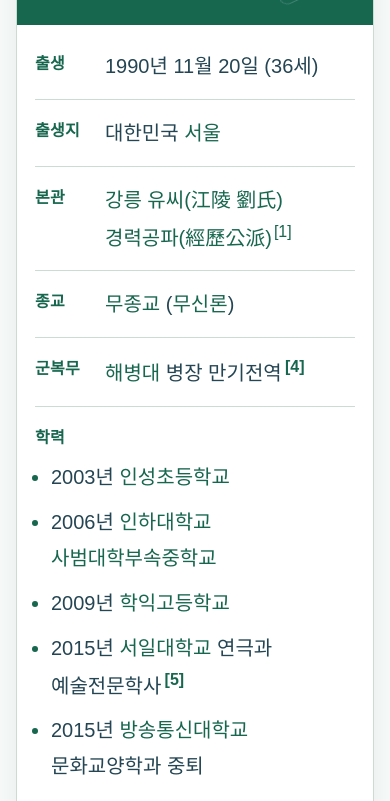
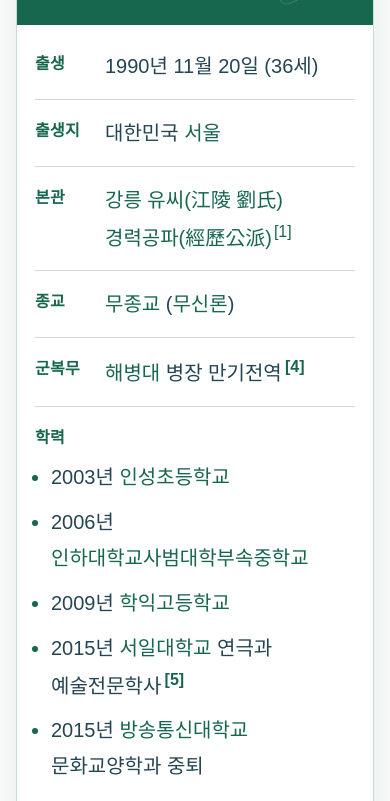
Before and after one commit to YUJONGKYEONG/yujongkyeong.github.io, a plain HTML site: page index.html in a window 390 px wide. Shown: the part 299-1100 px from the top of the page. Drawn offline with Linux system fonts and the light colour scheme.

Commit message:
Keep the full school name on a single line on mobile

```diff
--- a/index.html
+++ b/index.html
@@ -167,6 +167,11 @@ ul{padding-left:24px}li{margin-bottom:10px}li::marker{color:var(--green)}
 @media(prefers-reduced-motion:reduce){html{scroll-behavior:auto}*,*::before,*::after{scroll-behavior:auto!important;transition:none!important;animation:none!important}}
 @media print{body{max-width:none;padding:0;background:white;font-size:15pt}.infobox,.big-box,.evidence-library{box-shadow:none}.infobox tr:first-child td{background:white}.name-header{color:#153d56}.profile-img{width:120px;height:154px;box-shadow:none}.evidence-track{display:flex;flex-wrap:wrap;overflow:visible}.evidence-card,.award-card{break-inside:avoid}.tooltip .tooltiptext{display:none}.media-container{display:none}a{color:inherit}}
 
+
+/* Keep the full school name together on narrow screens. */
+.infobox .school-name-nowrap{display:inline-block;white-space:nowrap}
+@media(max-width:360px){.infobox .school-name-nowrap{font-size:.9em;letter-spacing:-.01em}}
+@media(max-width:340px){.infobox .school-name-nowrap{font-size:.85em;letter-spacing:-.02em}}
 </style>
 </head>
 <body>
@@ -188,7 +193,7 @@ ul{padding-left:24px}li{margin-bottom:10px}li::marker{color:var(--green)}
     <td>
       <ul>
         <li>2003년 <a href="https://ko.wikipedia.org/wiki/인성초등학교">인성초등학교</a></li>
-        <li>2006년 <a href="https://ko.wikipedia.org/wiki/인하대학교사범대학부속중학교">인하대학교<wbr>사범대학부속중학교</a></li>
+        <li>2006년 <a class="school-name-nowrap" href="https://ko.wikipedia.org/wiki/인하대학교사범대학부속중학교">인하대학교사범대학부속중학교</a></li>
         <li>2009년 <a href="https://ko.wikipedia.org/wiki/학익고등학교">학익고등학교</a></li>
         <li>2015년 <a href="https://ko.wikipedia.org/wiki/서일대학교">서일대학교</a> 연극과 예술전문학사<sup class="evidence-citation" id="ref-5"><a href="#proof-seoil" aria-label="서일대학교 졸업 증명서로 이동">[5]</a></sup></li>
         <li>2015년 <a href="https://ko.wikipedia.org/wiki/방송통신대학교">방송통신대학교</a> 문화교양학과 중퇴</li>
```
